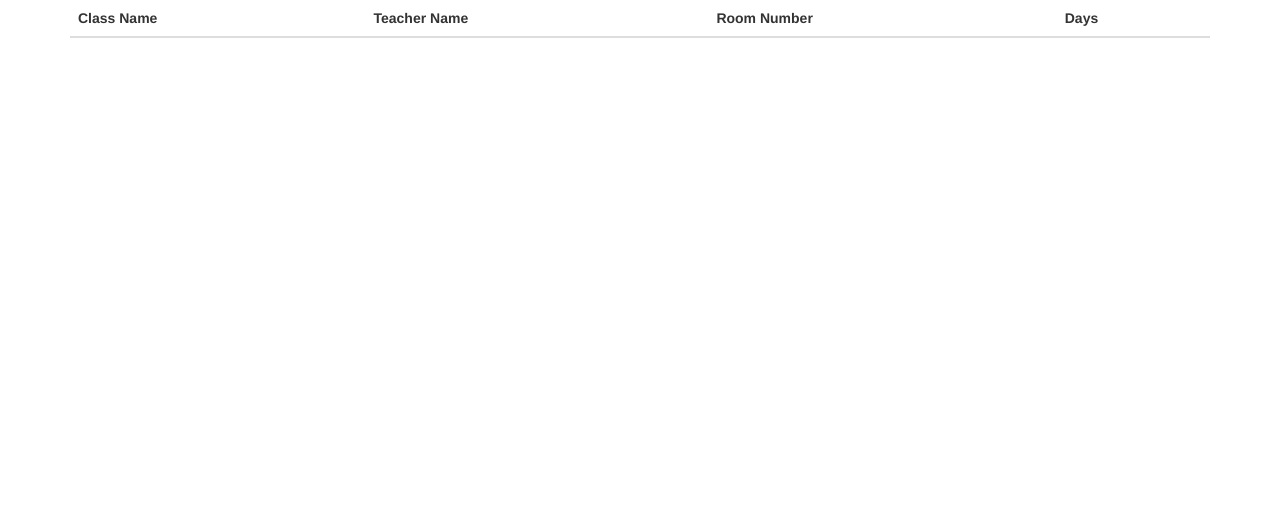
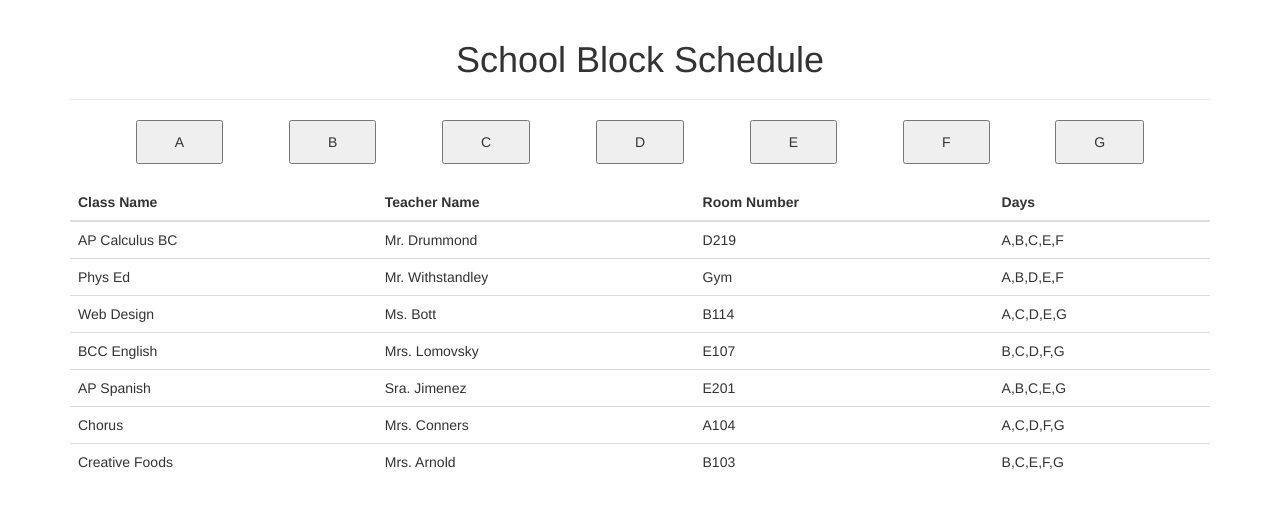
Before and after one commit to ATedeschi247/Class-Schedule, a plain HTML site: page index.html in a window 1280 px wide. Drawn offline with nearby package versions, Linux system fonts and the light colour scheme.

Commit message:
Add files via upload
Made the schedule appear and started some CSS styling. Now I'm making the classes filter when the corresponding day is picked.

```diff
--- a/index.html
+++ b/index.html
@@ -33,6 +33,18 @@
     </head>
     <body>
         <div id="main" class="container">
+          <div class="page-header text-center">
+            <h1>School Block Schedule</h1>
+          </div>
+          <div class="buttons">
+            <button @click="filterDay(this.innerText)">A</button>
+            <button @click="">B</button>
+            <button @click="">C</button>
+            <button @click="">D</button>
+            <button @click="">E</button>
+            <button @click="">F</button>
+            <button @click="">G</button>
+          </div>
           <table class="table">
               <thead>
                   <tr>
--- a/script.js
+++ b/script.js
@@ -3,6 +3,11 @@ const app = Vue.createApp({
     data() {
 
     },
+    methods: {
+        filterDay(day) {
+
+        }
+    }
 });
 
 app.mount('#main');
@@ -10,11 +15,17 @@ var schedule = [];
 
 $(document).ready(function() {
     fetch('schedule.json').then(function(response) {
-        response.json();
+        return response.json()                  //remember to add "return" as needed!
     }).then(function(json) {
-        console.log(json)
-        schedule = JSON.parse(json);
-        console.log(schedule);
+        schedule = json
+        $(schedule).each(function(index, element) {
+            let row = document.createElement("tr");
+            row.innerHTML += '<td>' + element.className + '</td>'
+            row.innerHTML += '<td>' + element.teacherName + '</td>'
+            row.innerHTML += '<td>' + element.roomNumber + '</td>'
+            row.innerHTML += '<td>' + element.days + '</td>'
+            document.querySelector('tbody').appendChild(row);
+        })
     })
 });
 console.log(schedule);
--- a/style.css
+++ b/style.css
@@ -0,0 +1,8 @@
+div.buttons {
+    display: flex;
+    justify-content: space-evenly;
+    margin: 20px 0px;
+}
+div.buttons > button {
+    padding: 10px 37px;
+}
```
Lines whose indentation alone changed are shown as unchanged.
